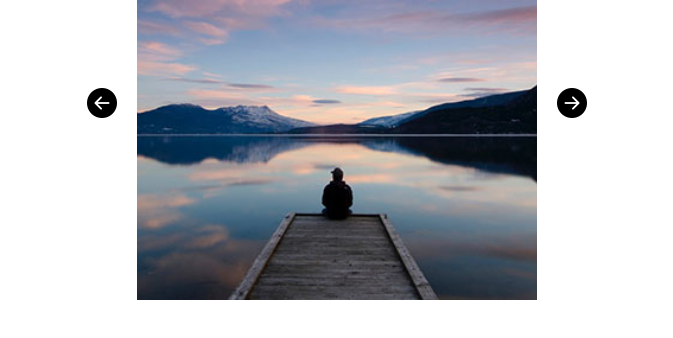
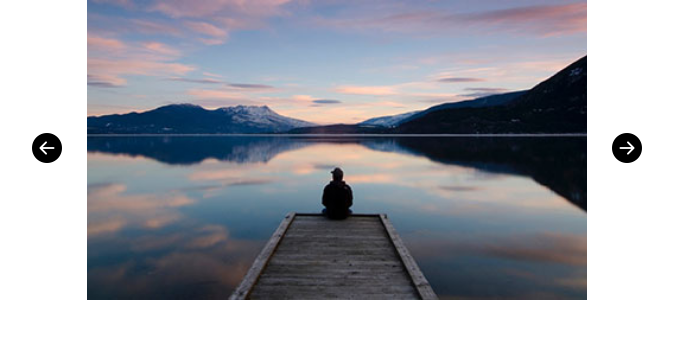
Before and after one commit to DezVibez/js-array-carousel, a plain HTML site: page index.html in a window 1280 px wide. Shown: the whole page, without its empty margins (303-976 px from the left). Drawn offline with nearby package versions, Linux system fonts and the light colour scheme.

Commit message:
sistemato lato css e img sensate

```diff
--- a/style.css
+++ b/style.css
@@ -5,7 +5,7 @@
 
 #carousel {
     position: relative;
-    width: 400px;
+    width: 500px;
     height: 300px;
     margin: 0 auto;
 }
@@ -25,7 +25,7 @@ img { height: 100%;
     font-size: 30px;
     position: absolute;
     color: black;
-    bottom: 70%;
+    bottom: 55%;
     height: 10px;
     z-index: 1;
 }
```
